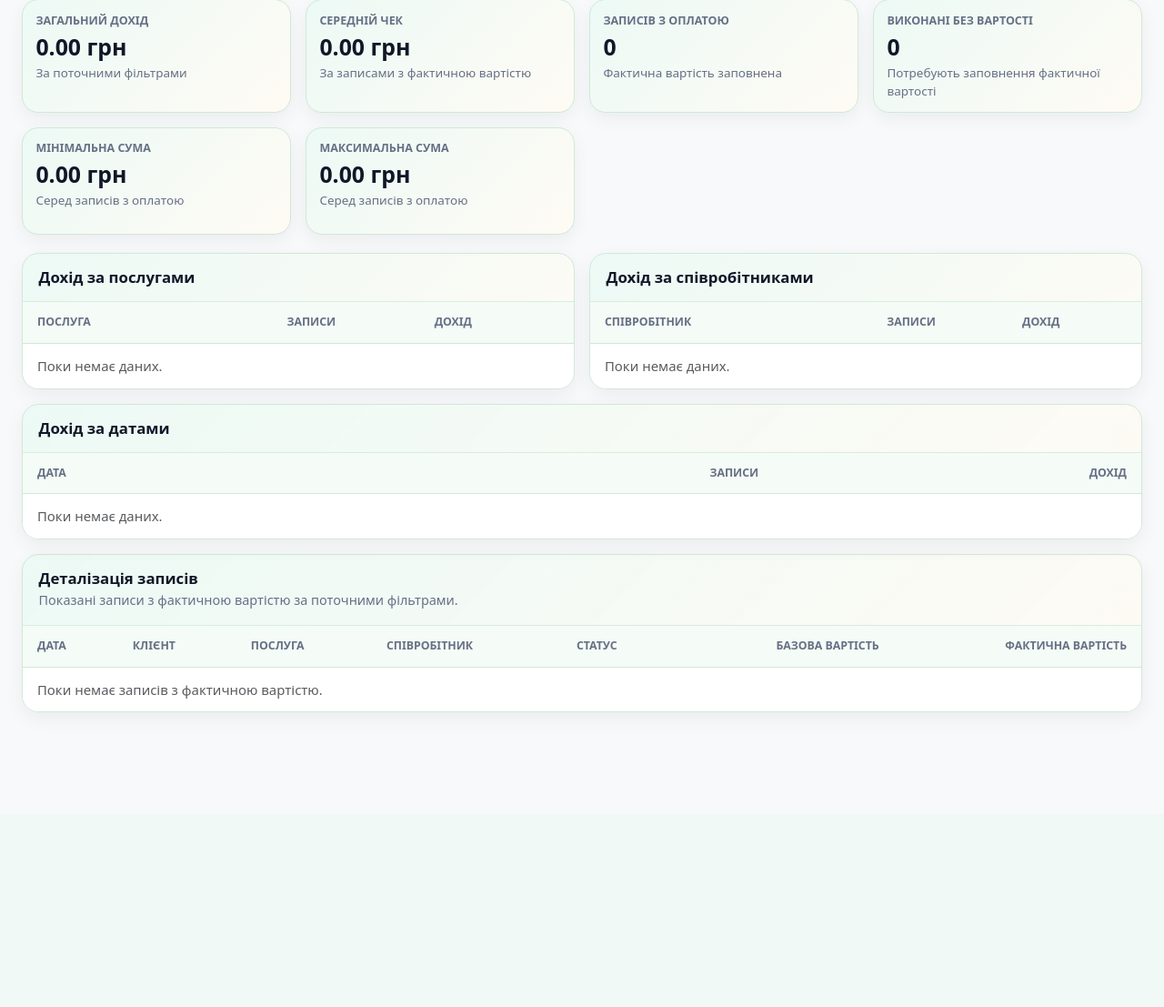
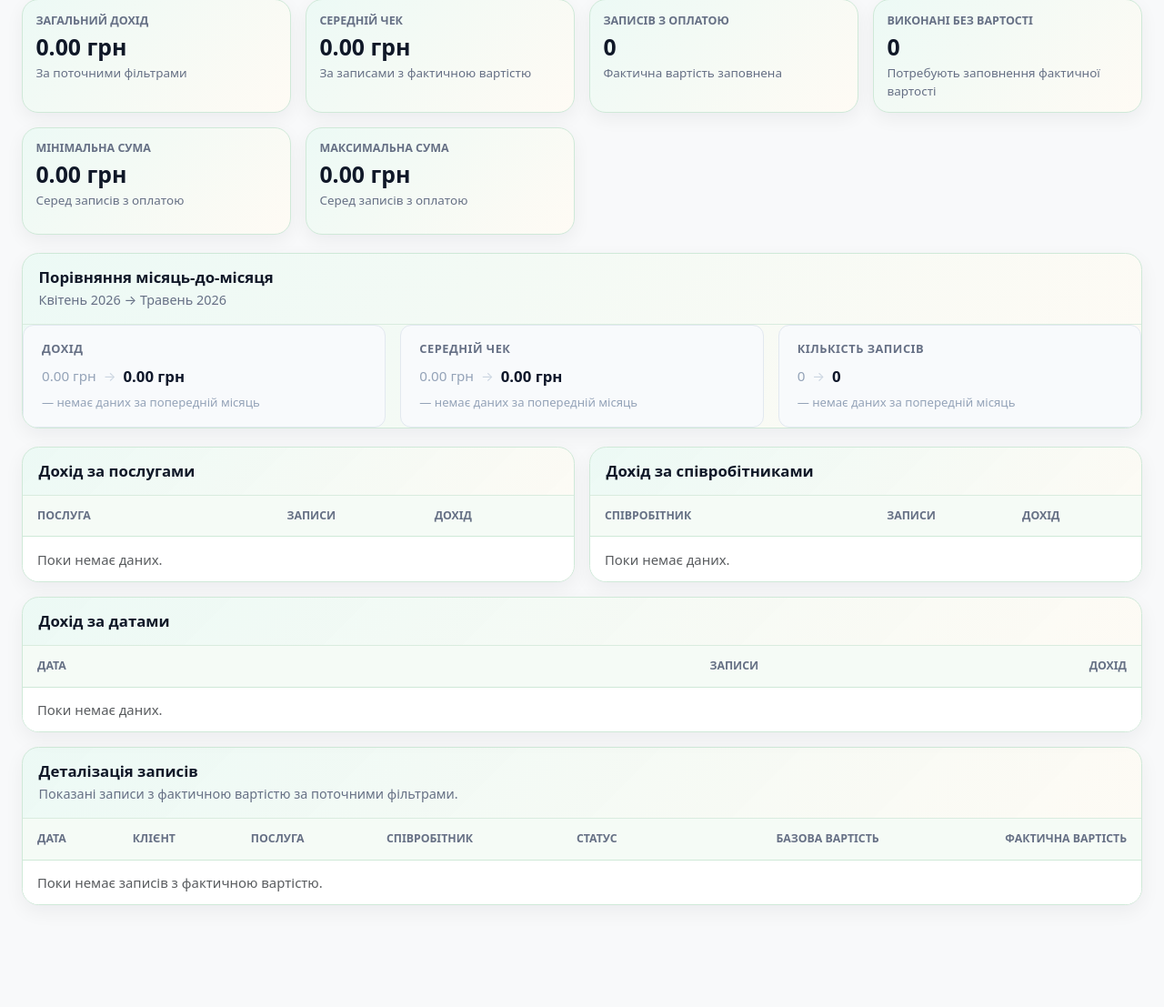
Before and after one commit to SaruUa/Orvanta, a Django app: page /analytics/finance/ in a window 1280 px wide. Shown: the part 413-1520 px from the top of the page at 91% size. Before the commit the page ends 1196 px from the top, so only its background shows below. Run offline with Django 5.2, Linux system fonts and the light colour scheme; a user stored in the database is signed in; data comes from the database, SQL or seed files in the repository; tables that the repository leaves empty hold one stand-in row (values such as "Sample post").

Commit message:
refactor: security settings, DRF permissions, page size, slim Dockerfile, remove duplicate url, month-to-month finance comparison

```diff
--- a/src/appointments/views.py
+++ b/src/appointments/views.py
@@ -11,13 +11,14 @@ from config.csv_export import (
     format_csv_time,
 )
 from config.utils import filtered_paginated_response
+from django.conf import settings
 from users.decorators import employee_manager_admin_required, manager_or_admin_required, organization_required
 from users.models import UserRole
 
 from .forms import AppointmentActualPriceForm, AppointmentFilterForm, AppointmentForm
 from .models import Appointment, AppointmentStatus, AppointmentStatusHistory
 
-APPOINTMENTS_PAGE_SIZE = 10
+APPOINTMENTS_PAGE_SIZE = settings.PAGINATION_PAGE_SIZE
 
 
 def _organization_appointments_queryset(user):
--- a/src/clients/views.py
+++ b/src/clients/views.py
@@ -11,12 +11,13 @@ from config.csv_export import (
     format_csv_datetime,
 )
 from config.utils import filtered_paginated_response
+from django.conf import settings
 from users.decorators import manager_or_admin_required, organization_required
 
 from .forms import ClientFilterForm, ClientForm
 from .models import Client
 
-CLIENTS_PAGE_SIZE = 10
+CLIENTS_PAGE_SIZE = settings.PAGINATION_PAGE_SIZE
 
 
 def _organization_clients_queryset(user):
--- a/src/config/urls.py
+++ b/src/config/urls.py
@@ -53,7 +53,6 @@ urlpatterns = [
     path('profile/password/', profile_password_change_view, name='profile_password_change'),
     path('settings/organization/', organization_settings_view, name='organization_settings'),
     path('settings/organization/delete/', organization_delete_view, name='organization_delete'),
-    path('organization/settings/', organization_settings_view),
     path('clients/', include('clients.urls')),
     path('services/', include('services_catalog.urls')),
     path('appointments/', include('appointments.urls')),
--- a/src/config/views.py
+++ b/src/config/views.py
@@ -194,6 +194,69 @@ def get_dashboard_analytics(user):
 
 def _decimal_or_zero(value):
     return (value or Decimal('0.00')).quantize(Decimal('0.01'))
+
+
+def _month_revenue(base_queryset, year, month):
+    import calendar
+    last_day = calendar.monthrange(year, month)[1]
+    from datetime import date
+    qs = base_queryset.filter(
+        appointment_date__gte=date(year, month, 1),
+        appointment_date__lte=date(year, month, last_day),
+        actual_price__isnull=False,
+        status=AppointmentStatus.COMPLETED,
+    )
+    totals = qs.aggregate(
+        total_revenue=Sum('actual_price'),
+        average_check=Avg('actual_price'),
+        count=Count('id'),
+    )
+    return {
+        'total_revenue': _decimal_or_zero(totals['total_revenue']),
+        'average_check': _decimal_or_zero(totals['average_check']),
+        'count': totals['count'] or 0,
+    }
+
+
+def _pct_change(current, previous):
+    if previous == 0:
+        return None
+    change = ((current - previous) / previous * 100).quantize(Decimal('0.1'))
+    return change
+
+
+def get_month_comparison(user):
+    if user.organization_id is None:
+        return None
+
+    today = timezone.localdate()
+    cur_year, cur_month = today.year, today.month
+
+    if cur_month == 1:
+        prev_year, prev_month = cur_year - 1, 12
+    else:
+        prev_year, prev_month = cur_year, cur_month - 1
+
+    base_qs = _base_finance_queryset(user)
+    current = _month_revenue(base_qs, cur_year, cur_month)
+    previous = _month_revenue(base_qs, prev_year, prev_month)
+
+    import calendar
+    MONTHS_UK = {
+        1: 'Січень', 2: 'Лютий', 3: 'Березень', 4: 'Квітень',
+        5: 'Травень', 6: 'Червень', 7: 'Липень', 8: 'Серпень',
+        9: 'Вересень', 10: 'Жовтень', 11: 'Листопад', 12: 'Грудень',
+    }
+
+    return {
+        'current_label': f"{MONTHS_UK[cur_month]} {cur_year}",
+        'previous_label': f"{MONTHS_UK[prev_month]} {prev_year}",
+        'current': current,
+        'previous': previous,
+        'revenue_change': _pct_change(current['total_revenue'], previous['total_revenue']),
+        'avg_check_change': _pct_change(current['average_check'], previous['average_check']),
+        'count_change': _pct_change(Decimal(current['count']), Decimal(previous['count'])),
+    }
 
 
 def _finance_filter_data(query_params):
@@ -429,6 +492,7 @@ def finance_analytics_view(request):
             'filter_form': filter_form,
             'query_string': query_string,
             'page_obj': page_obj,
+            'month_comparison': get_month_comparison(request.user),
             **analytics,
         },
     )
--- a/src/services_catalog/views.py
+++ b/src/services_catalog/views.py
@@ -11,12 +11,13 @@ from config.csv_export import (
     format_csv_datetime,
 )
 from config.utils import filtered_paginated_response
+from django.conf import settings
 from users.decorators import manager_or_admin_required, organization_required
 
 from .forms import ServiceCategoryForm, ServiceFilterForm, ServiceForm
 from .models import Service, ServiceCategory
 
-SERVICES_PAGE_SIZE = 10
+SERVICES_PAGE_SIZE = settings.PAGINATION_PAGE_SIZE
 
 
 def _organization_services_queryset(user):
--- a/src/static/css/styles.css
+++ b/src/static/css/styles.css
@@ -1495,6 +1495,81 @@ body {
     margin-bottom: 1.25rem;
 }
 
+.month-comparison-card {
+    margin-bottom: 1.25rem;
+}
+
+.month-comparison-grid {
+    display: grid;
+    grid-template-columns: repeat(3, 1fr);
+    gap: 1rem;
+}
+
+.month-cmp-item {
+    padding: 1rem 1.25rem;
+    background: #f8fafc;
+    border-radius: 0.75rem;
+    border: 1px solid #e2e8f0;
+}
+
+.month-cmp-label {
+    font-size: 0.8rem;
+    font-weight: 700;
+    text-transform: uppercase;
+    color: #667085;
+    margin-bottom: 0.5rem;
+    letter-spacing: 0.04em;
+}
+
+.month-cmp-row {
+    display: flex;
+    align-items: center;
+    gap: 0.5rem;
+    flex-wrap: wrap;
+    margin-bottom: 0.4rem;
+}
+
+.month-cmp-prev {
+    font-size: 0.95rem;
+    color: #94a3b8;
+}
+
+.month-cmp-arrow {
+    color: #cbd5e1;
+    font-size: 0.9rem;
+}
+
+.month-cmp-curr {
+    font-size: 1.05rem;
+    font-weight: 700;
+    color: #0f172a;
+}
+
+.month-cmp-delta {
+    font-size: 0.88rem;
+    font-weight: 600;
+}
+
+.delta-up {
+    color: #16a34a;
+}
+
+.delta-down {
+    color: #dc2626;
+}
+
+.delta-neutral {
+    color: #94a3b8;
+    font-weight: 400;
+    font-size: 0.82rem;
+}
+
+@media (max-width: 768px) {
+    .month-comparison-grid {
+        grid-template-columns: 1fr;
+    }
+}
+
 .finance-analytics-grid {
     display: grid;
     grid-template-columns: repeat(2, minmax(0, 1fr));
@@ -2546,7 +2621,7 @@ body {
     width: 100%;
     max-width: 480px;
     justify-self: end;
-    padding: 2.35rem;
+    padding: 1.6rem 2.35rem;
     border: 1px solid rgba(226, 232, 240, 0.85);
     border-radius: 1.65rem;
     background: rgba(255, 255, 255, 0.98);
@@ -2596,15 +2671,15 @@ body {
     display: flex;
     flex-direction: column;
     align-items: center;
-    gap: 0.65rem;
-    margin-bottom: 1.4rem;
+    gap: 0.4rem;
+    margin-bottom: 0.75rem;
     text-align: center;
 }
 
 .auth-logo {
     display: block;
-    width: min(100%, 400px);
-    height: 120px;
+    width: min(100%, 260px);
+    height: 72px;
     object-fit: cover;
     object-position: center;
 }
@@ -2618,7 +2693,7 @@ body {
 }
 
 .auth-card-heading {
-    margin-bottom: 1.5rem;
+    margin-bottom: 1rem;
     text-align: center;
 }
 
@@ -2640,7 +2715,7 @@ body {
 
 .auth-page .login-form p,
 .auth-page .login-form .form-field {
-    margin-bottom: 1rem;
+    margin-bottom: 0.65rem;
 }
 
 .auth-page .login-form label,
@@ -2954,8 +3029,8 @@ body {
     }
 
     .auth-logo {
-        width: min(100%, 320px);
-        height: 96px;
+        width: min(100%, 260px);
+        height: 72px;
     }
 
     .auth-card-heading h2 {
--- a/src/templates/config/finance_analytics.html
+++ b/src/templates/config/finance_analytics.html
@@ -85,6 +85,71 @@
             <div class="metric-card-description">Серед записів з оплатою</div>
         </article>
     </section>
+
+    {% if month_comparison %}
+    <section class="table-card month-comparison-card" aria-label="Порівняння місяць-до-місяця">
+        <div class="table-card-header">
+            <div>
+                <h2>Порівняння місяць-до-місяця</h2>
+                <p>{{ month_comparison.previous_label }} → {{ month_comparison.current_label }}</p>
+            </div>
+        </div>
+        <div class="month-comparison-grid">
+
+            <div class="month-cmp-item">
+                <div class="month-cmp-label">Дохід</div>
+                <div class="month-cmp-row">
+                    <span class="month-cmp-prev">{{ month_comparison.previous.total_revenue|floatformat:2 }} грн</span>
+                    <span class="month-cmp-arrow">→</span>
+                    <span class="month-cmp-curr">{{ month_comparison.current.total_revenue|floatformat:2 }} грн</span>
+                </div>
+                {% if month_comparison.revenue_change is not None %}
+                    <div class="month-cmp-delta {% if month_comparison.revenue_change >= 0 %}delta-up{% else %}delta-down{% endif %}">
+                        {% if month_comparison.revenue_change >= 0 %}▲{% else %}▼{% endif %}
+                        {{ month_comparison.revenue_change|floatformat:1 }}%
+                    </div>
+                {% else %}
+                    <div class="month-cmp-delta delta-neutral">— немає даних за попередній місяць</div>
+                {% endif %}
+            </div>
+
+            <div class="month-cmp-item">
+                <div class="month-cmp-label">Середній чек</div>
+                <div class="month-cmp-row">
+                    <span class="month-cmp-prev">{{ month_comparison.previous.average_check|floatformat:2 }} грн</span>
+                    <span class="month-cmp-arrow">→</span>
+                    <span class="month-cmp-curr">{{ month_comparison.current.average_check|floatformat:2 }} грн</span>
+                </div>
+                {% if month_comparison.avg_check_change is not None %}
+                    <div class="month-cmp-delta {% if month_comparison.avg_check_change >= 0 %}delta-up{% else %}delta-down{% endif %}">
+                        {% if month_comparison.avg_check_change >= 0 %}▲{% else %}▼{% endif %}
+                        {{ month_comparison.avg_check_change|floatformat:1 }}%
+                    </div>
+                {% else %}
+                    <div class="month-cmp-delta delta-neutral">— немає даних за попередній місяць</div>
+                {% endif %}
+            </div>
+
+            <div class="month-cmp-item">
+                <div class="month-cmp-label">Кількість записів</div>
+                <div class="month-cmp-row">
+                    <span class="month-cmp-prev">{{ month_comparison.previous.count }}</span>
+                    <span class="month-cmp-arrow">→</span>
+                    <span class="month-cmp-curr">{{ month_comparison.current.count }}</span>
+                </div>
+                {% if month_comparison.count_change is not None %}
+                    <div class="month-cmp-delta {% if month_comparison.count_change >= 0 %}delta-up{% else %}delta-down{% endif %}">
+                        {% if month_comparison.count_change >= 0 %}▲{% else %}▼{% endif %}
+                        {{ month_comparison.count_change|floatformat:1 }}%
+                    </div>
+                {% else %}
+                    <div class="month-cmp-delta delta-neutral">— немає даних за попередній місяць</div>
+                {% endif %}
+            </div>
+
+        </div>
+    </section>
+    {% endif %}
 
     <section class="finance-analytics-grid">
         <article class="table-card">
--- a/src/templates/registration/signup.html
+++ b/src/templates/registration/signup.html
@@ -7,7 +7,7 @@
     <title>Реєстрація в системі</title>
     <link href="https://cdn.jsdelivr.net/npm/bootstrap@5.3.3/dist/css/bootstrap.min.css" rel="stylesheet">
     <script>document.documentElement.classList.add('auth-motion-ready');</script>
-    <link rel="stylesheet" href="{% static 'css/styles.css' %}?v=auth-drop-in-20260505">
+    <link rel="stylesheet" href="{% static 'css/styles.css' %}?v=auth-drop-in-20260506">
     <script src="{% static 'js/auth.js' %}" defer></script>
 </head>
 <body>
--- a/src/users/views.py
+++ b/src/users/views.py
@@ -9,6 +9,7 @@ from django.shortcuts import get_object_or_404, redirect, render
 from django.utils.text import slugify
 from django.views.decorators.http import require_POST
 
+from django.conf import settings
 from .decorators import admin_required, organization_required
 from .forms import (
     ConfirmDeleteOrganizationForm,
@@ -23,7 +24,7 @@ from .forms import (
 )
 from .models import Organization, User, UserRole
 
-USERS_PAGE_SIZE = 10
+USERS_PAGE_SIZE = settings.PAGINATION_PAGE_SIZE
 
 
 def _organization_users_queryset(user):
```
Also changed, not shown: src/api/views.py (+4 -5 lines), src/config/settings.py (+12 -4 lines), 1 other file.
